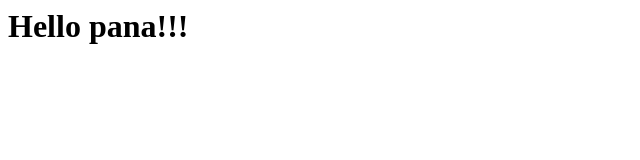
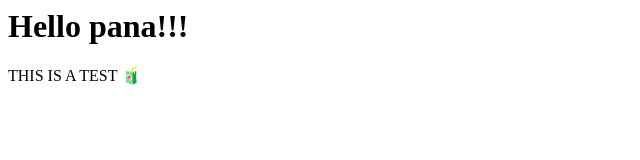
Before and after one commit to daniel-enqz/web_page, a plain HTML site: page index.html in a window 1280 px wide. Shown: the whole page, without its empty margins (0-640 px from the left). Drawn offline with Linux system fonts and the light colour scheme.

Commit message:
add test message

```diff
--- a/index.html
+++ b/index.html
@@ -1 +1,4 @@
 <h1>Hello pana!!!</h1>
+
+
+<p>THIS IS A TEST 🧃</p>
```
